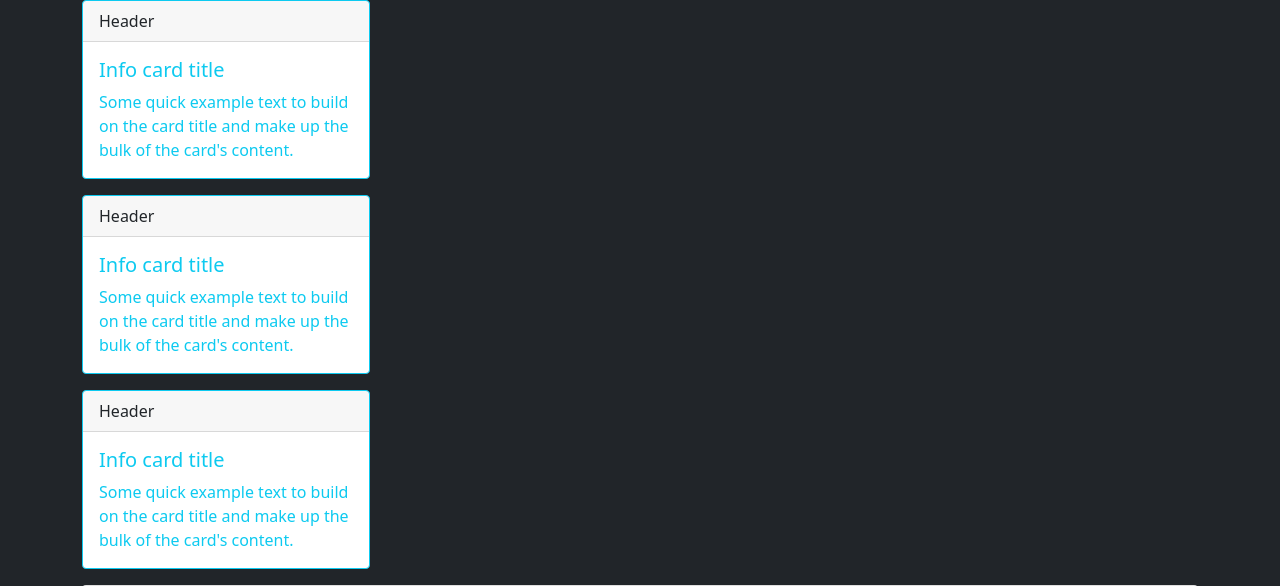
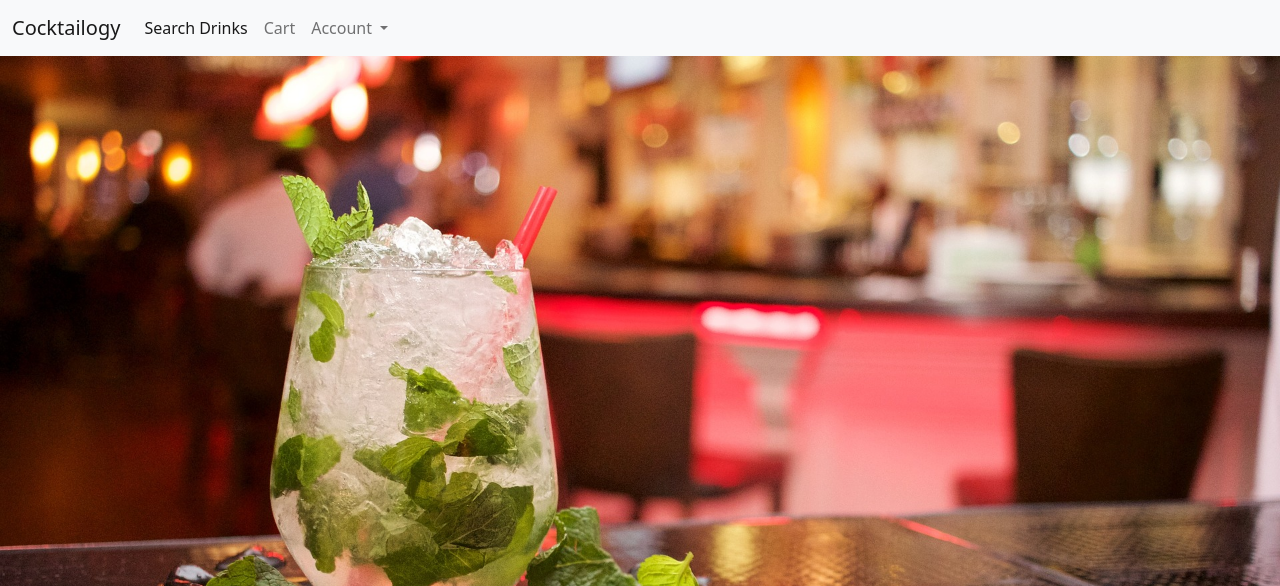
Before and after one commit to yukihkt/cocktailology, a Flask app: template templates/search_package.html in a window 1280 px wide. Shown: the top 586 px of the page. Run offline with Flask 2, Linux system fonts and the light colour scheme; the template is opened without the code that fills it, so the values that code supplies are empty.

Commit message:
completed ui for search page

```diff
--- a/templates/search_package.html
+++ b/templates/search_package.html
@@ -11,111 +11,73 @@
     <title>Cocktail Packages</title>
 </head>
 <style>
-    .maintxt {
+  body{
     background-image: url(cocktail_background.jpg);
     background-size: cover;
+    background-attachment: fixed;
   }
-    .crdimg1 {
-        border:none;
-        background-image:url(top1.jpg);
-        background-size:cover;
-        background-position:center;
+  .content{
+    background: white;
+    width:50%;
+    padding:40px;
+    margin:100px auto;
   }
-    .crdimg2 {
-        border:none;
-        background-image:url(top2.jpg);
-        background-size:cover;
-        background-position:center;
+
+  /* Image To Text On Hover */
+  .hovtxt {
+            opacity:0;
+            transition-duration: 1.2s;
+            transition-timing-function: ease-in-out;
+            height:300px;
         }
-    .crdimg3 {
-        border:none;
-        background-image:url(top3.jpg);
-        background-size:cover;
-        background-position:center;
-    }
-    .cb1,.cb2,.cb3 {
-        background:red;
-        opacity:0;
-        transition-duration: 1s;
-    }
-    .cb1:hover,.cb2:hover,.cb3:hover {
+
+  .hovtxt:hover {
     opacity:1;
-        background:blue;
   }
 </style>
 <body>
-
-    <!-- <div class="has-bg-img"> -->
-        <!-- <h2>Hero Section</h2>
-        <h4>It's easy to set background image with Torus Kit</h4> -->
-        <!-- <img class="bg-img" src="cocktail_background.jpg" alt="...">
-        <p class="carousel-caption">Some text here </p>
-      </div> -->
-
-      <!-- <div class="container">
-        <div class="row">
-            <div class="col-xs-12 col-sm-6 col-md-8 col-centered">
-                <div class="maintxt">
-                    My great text.
+  <nav class="navbar navbar-expand-lg navbar-light bg-light">
+    <div class="container-fluid">
+      <a class="navbar-brand" href="#">Cocktailogy</a>
+      <button class="navbar-toggler" type="button" data-bs-toggle="collapse" data-bs-target="#navbarNavDropdown" aria-controls="navbarNavDropdown" aria-expanded="false" aria-label="Toggle navigation">
+        <span class="navbar-toggler-icon"></span>
+      </button>
+      <div class="collapse navbar-collapse" id="navbarNavDropdown">
+        <ul class="navbar-nav">
+          <li class="nav-item">
+            <a class="nav-link active" aria-current="page" href="search_package.html">Search Drinks</a>
+          </li>
+          <li class="nav-item">
+            <a class="nav-link" href="#">Cart</a>
+          </li>
+          <li class="nav-item dropdown">
+            <a class="nav-link dropdown-toggle" href="#" id="navbarDropdownMenuLink" role="button" data-bs-toggle="dropdown" aria-expanded="false">
+              Account
+            </a>
+            <ul class="dropdown-menu" aria-labelledby="navbarDropdownMenuLink">
+              <li><a class="dropdown-item" href="#">Personal Details</a></li>
+              <li><a class="dropdown-item" href="#">Account Details</a></li>
+              <li><a class="dropdown-item" href="#">Order History</a></li>
+            </ul>
+          </li>
+        </ul>
       </div>
     </div>
+  </nav>
   </div>
-    </div> -->
+  <!-- <section class="bg-dark" style="--bs-bg-opacity: .5;"> -->
+  <section>
+    <div class="container hovtxt text-primary " ><div>
+      <!-- TODO: replace form action and method -->
+      <form action="#" class="form-control mt-5">
+        <div class="mb-3">
+          <label for="search" class="form-label">Search for a drink here!</label>
+          <input type="search" class="form-control" id="search" aria-describedby="emailHelp">
+          <a href="#" type="button" class="btn btn-dark form-control mt-3">Search</a>
+        </div>
+      </form>
 
-
-    <section class="bg-dark">
-        <div class="container">
-            <div class="card-deck">
-                <div class="card border-info mb-3" style="max-width: 18rem;">
-                    <div class="card-header">Header</div>
-                    <div class="card-body text-info">
-                      <h5 class="card-title">Info card title</h5>
-                      <p class="card-text">Some quick example text to build on the card title and make up the bulk of the card's content.</p>
     </div></div>
-                    <div class="card border-info mb-3" style="max-width: 18rem;">
-                        <div class="card-header">Header</div>
-                        <div class="card-body text-info">
-                          <h5 class="card-title">Info card title</h5>
-                          <p class="card-text">Some quick example text to build on the card title and make up the bulk of the card's content.</p>
-                        </div></div>
-                        <div class="card border-info mb-3" style="max-width: 18rem;">
-                            <div class="card-header">Header</div>
-                            <div class="card-body text-info">
-                              <h5 class="card-title">Info card title</h5>
-                              <p class="card-text">Some quick example text to build on the card title and make up the bulk of the card's content.</p>
-                            </div></div>
-                <div class="card">
-                  <img class="card-img-top" src="..." alt="Card image cap">
-                  <div class="card-body">
-                    <h5 class="card-title">Card title</h5>
-                    <p class="card-text">This is a wider card with supporting text below as a natural lead-in to additional content. This content is a little bit longer.</p>
-                  </div>
-                  <div class="card-footer">
-                    <small class="text-muted">Last updated 3 mins ago</small>
-                  </div>
-                </div>
-                <div class="card">
-                  <img class="card-img-top" src="..." alt="Card image cap">
-                  <div class="card-body">
-                    <h5 class="card-title">Card title</h5>
-                    <p class="card-text">This card has supporting text below as a natural lead-in to additional content.</p>
-                  </div>
-                  <div class="card-footer">
-                    <small class="text-muted">Last updated 3 mins ago</small>
-                  </div>
-                </div>
-                <div class="card">
-                  <img class="card-img-top" src="..." alt="Card image cap">
-                  <div class="card-body">
-                    <h5 class="card-title">Card title</h5>
-                    <p class="card-text">This is a wider card with supporting text below as a natural lead-in to additional content. This card has even longer content than the first to show that equal height action.</p>
-                  </div>
-                  <div class="card-footer">
-                    <small class="text-muted">Last updated 3 mins ago</small>
-                  </div>
-                </div>
-              </div>
-
   </section>
 
     <script src="https://cdn.jsdelivr.net/npm/bootstrap@5.1.0/dist/js/bootstrap.bundle.min.js" integrity="sha384-U1DAWAznBHeqEIlVSCgzq+c9gqGAJn5c/t99JyeKa9xxaYpSvHU5awsuZVVFIhvj" crossorigin="anonymous"></script>
```
Also changed, not shown: templates/navbar.html (added, +12 -0 lines). Lines whose indentation alone changed are shown as unchanged.
